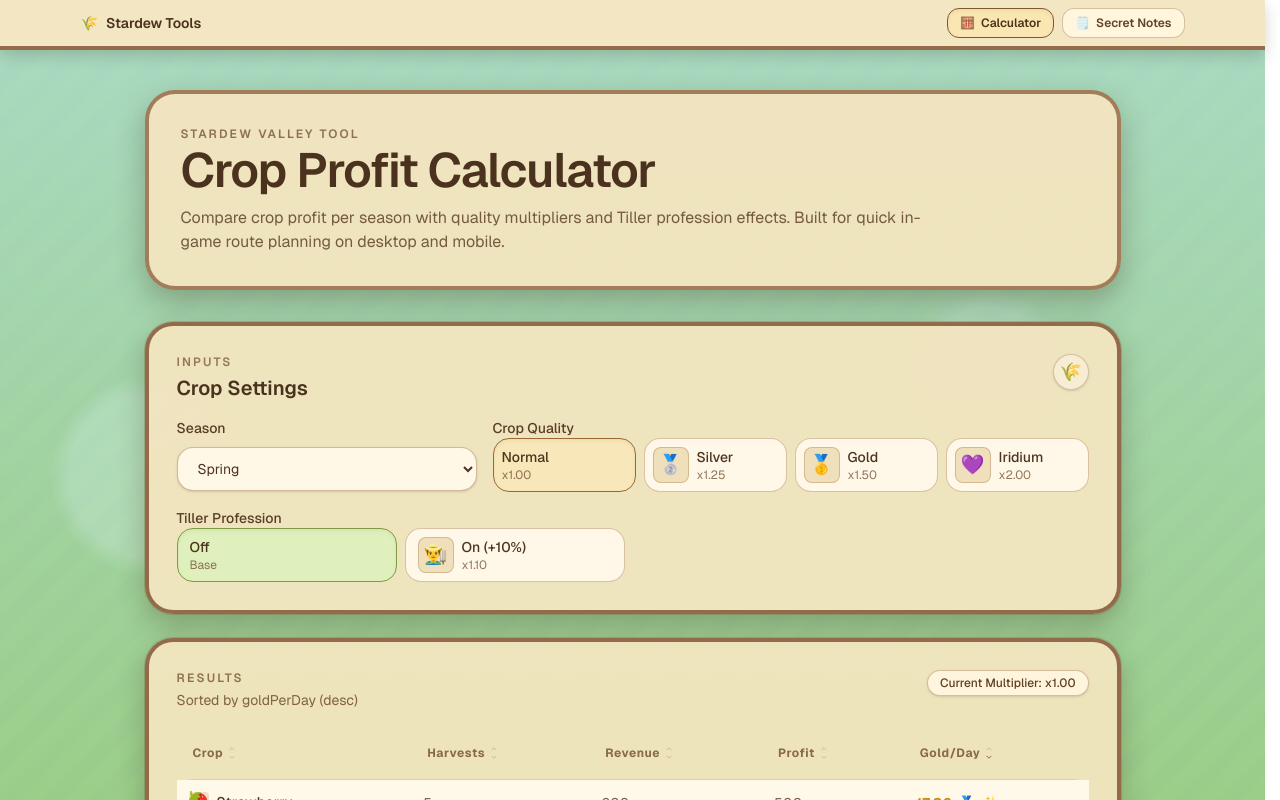
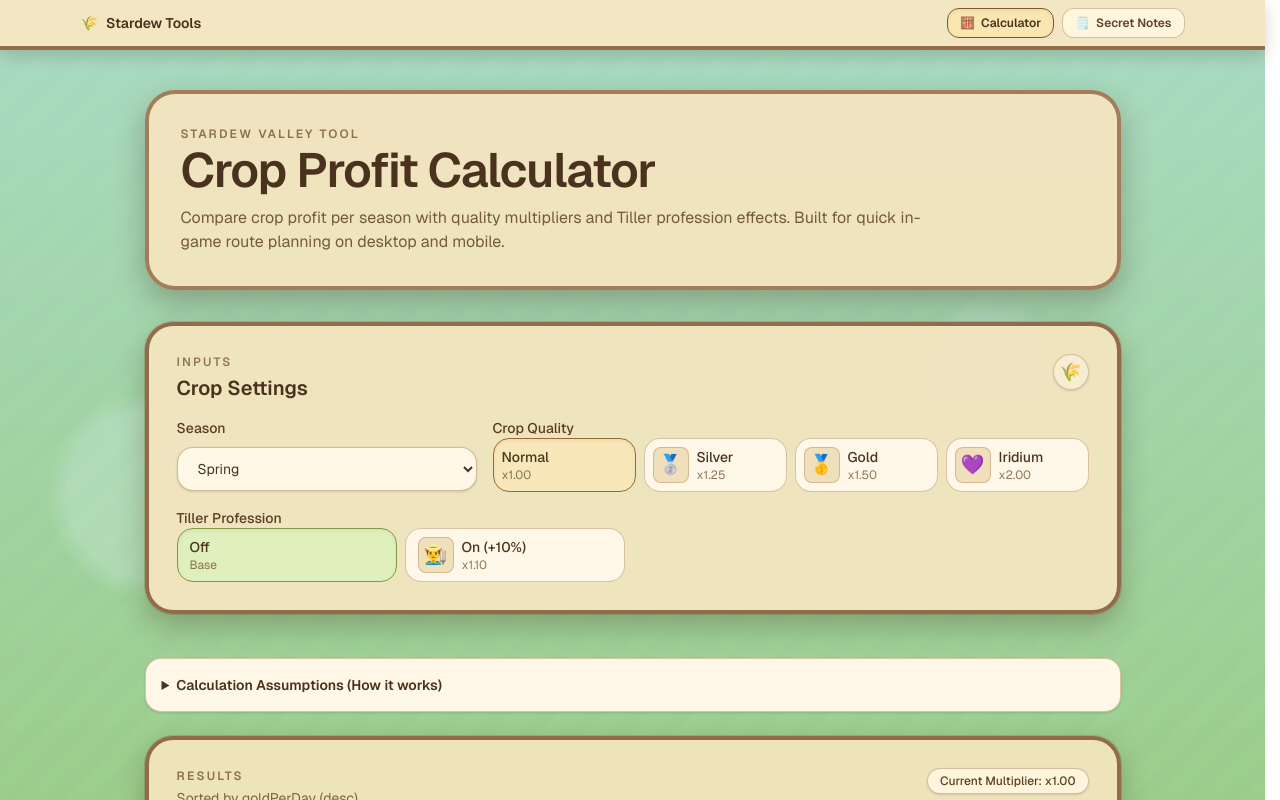
Before and after one commit to yuzhoudabaozhayujiamigou-cloud/stardew-tools, a Next.js app in the folder stardew-tools/: page / in a window 1280 px wide. Shown: the top 800 px of the page. Built offline with nearby package versions, Linux system fonts and the light colour scheme.

Commit message:
docs: establish calculation assumptions and add UI methodology disclosure

```diff
--- a/stardew-tools/src/components/CalculatorClient.tsx
+++ b/stardew-tools/src/components/CalculatorClient.tsx
@@ -33,6 +33,25 @@ export function CalculatorClient(props: {
   return (
     <>
       <InputForm value={formValue} onChange={setFormValue} />
+      <details className="mt-5 cursor-pointer rounded-2xl border border-[#b88b63]/50 bg-[#fff8e8] p-4 text-sm text-[#5f4228]/90 shadow-sm">
+        <summary className="font-semibold text-[#4a321e]">
+          Calculation Assumptions (How it works)
+        </summary>
+        <ul className="mt-3 list-disc space-y-2 pl-5 leading-6">
+          <li>
+            <strong>Planting:</strong> Assumes you plant today (Day 0).
+          </li>
+          <li>
+            <strong>Season Constraint:</strong> Calculations are capped by the 28-day season limit or your custom <code>daysLeft</code>.
+          </li>
+          <li>
+            <strong>Profit:</strong> <code>(Total Harvests * Sell Price) - Seed Cost</code>.
+          </li>
+          <li>
+            <strong>Gold/Day:</strong> Total Profit divided by <code>daysLeft</code>.
+          </li>
+        </ul>
+      </details>
       <ResultTable
         results={results.length ? results : props.initialResults}
         quality={formValue.quality}
```
Also changed, not shown: 2 other files (tests, documents, lock files or other folders).
